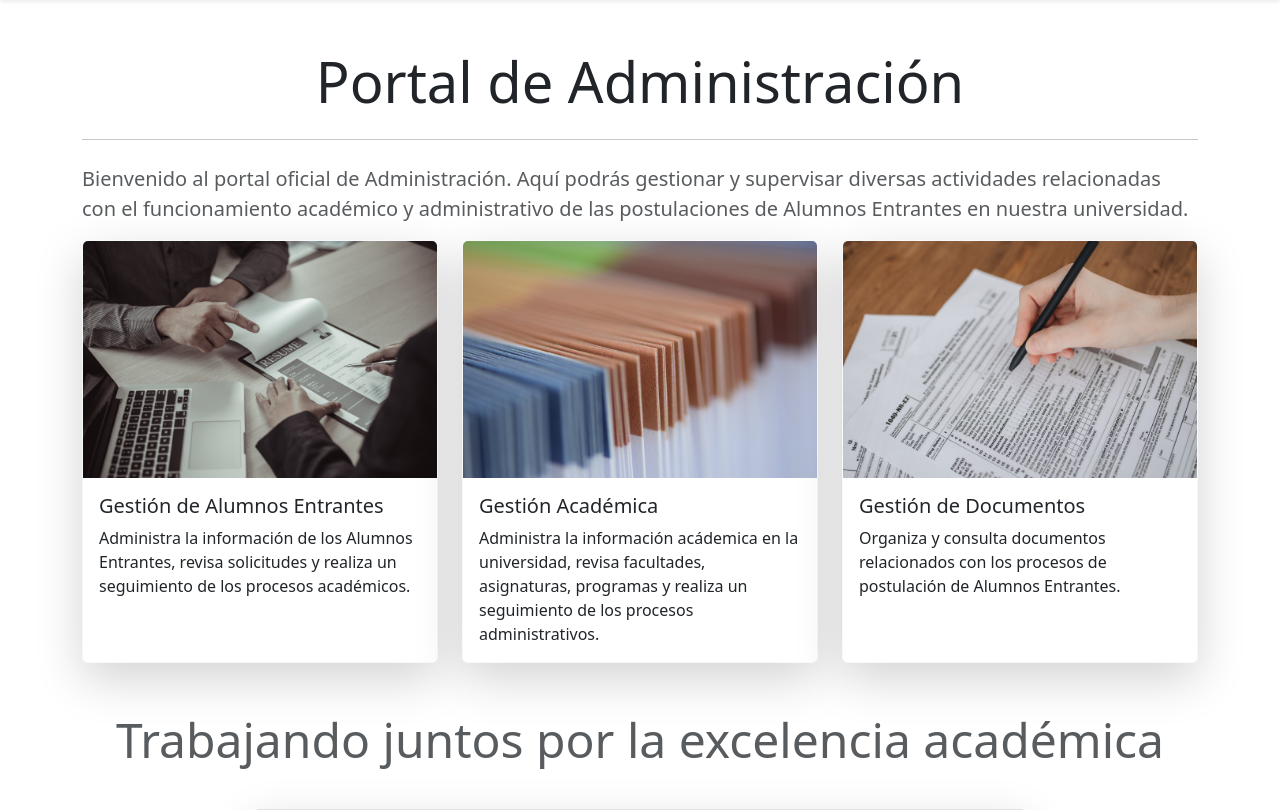
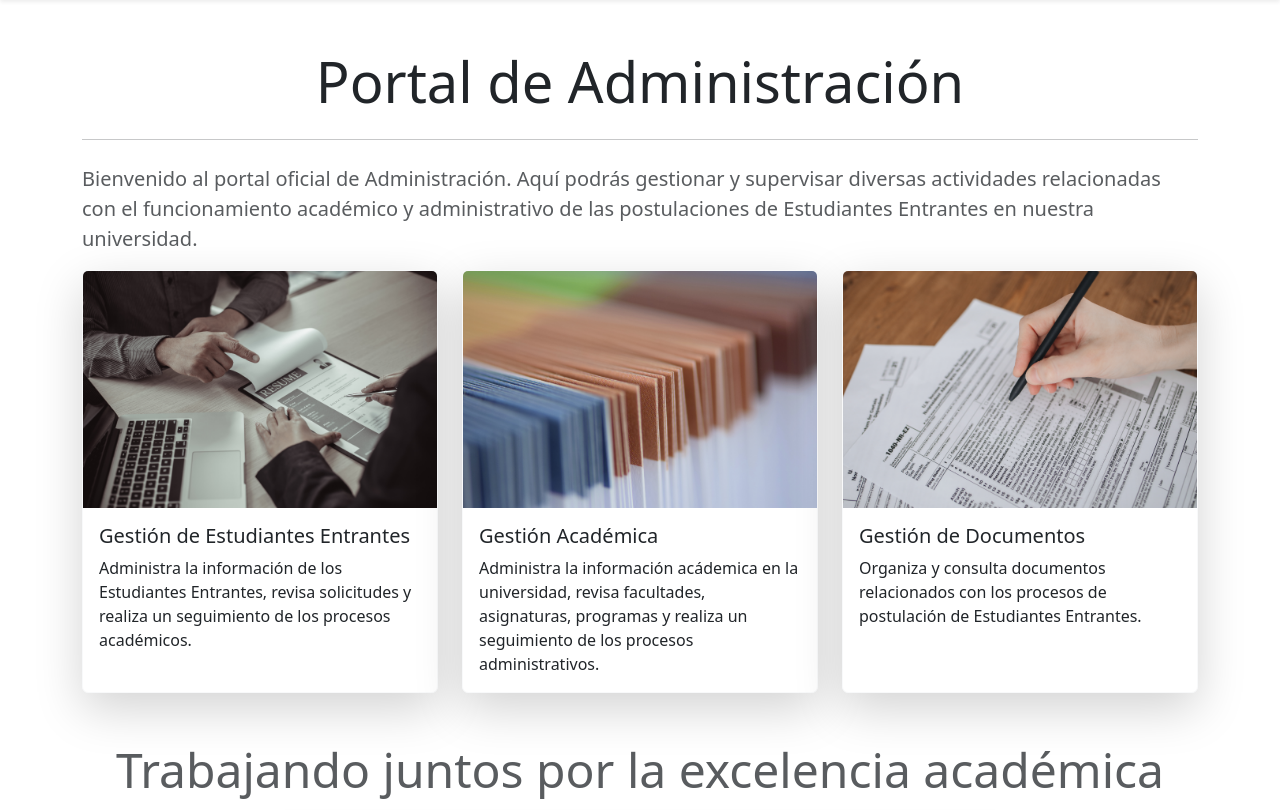
Before and after one commit to JoaquinManuelGonzalez/S.P.A.E.I.I-UNLP, a Flask app: page / in a window 1280 px wide. Shown: the part 104-914 px from the top of the page. Run offline with Flask 3, Linux system fonts and the light colour scheme; parts of the project's set-up code (start-up, migrations or seed data) failed here and were passed over; some libraries are stand-ins or nearby versions.

Commit message:
cambio término alumno por estudiante al menos en las partes más notorias

```diff
--- a/src/web/templates/alumnos/editar_alumno.html
+++ b/src/web/templates/alumnos/editar_alumno.html
@@ -168,7 +168,7 @@
 {% block content %}
 
   <div class="container mt-5">
-    <h1 class="display-4 mb-4 text-center text-dark">Editar Información del Alumno</h1>
+    <h1 class="display-4 mb-4 text-center text-dark">Editar Información del Estudiante</h1>
     <form method="POST" action="{{ url_for('alumnos_bp.actualizar_alumno', id_alumno=alumno.id) }}" enctype="multipart/form-data">
       {{ form.hidden_tag() }}
 
--- a/src/web/templates/alumnos/listar-alumnos.html
+++ b/src/web/templates/alumnos/listar-alumnos.html
@@ -1,10 +1,10 @@
 {% extends 'layout.html' %}
 
-{% block title %}Listado de Alumnos Entrantes{% endblock %}
+{% block title %}Listado de Estudiantes Entrantes{% endblock %}
 
 {% block content %}
 <div class="container py-5">
-  <h1 class="display-5 text-center mb-4">Listado de Alumnos</h1>
+  <h1 class="display-5 text-center mb-4">Listado de Estudiantes</h1>
   <hr class="mb-4">
 
   <!-- Filtros -->
--- a/src/web/templates/alumnos/ver-detalle-alumno.html
+++ b/src/web/templates/alumnos/ver-detalle-alumno.html
@@ -181,7 +181,7 @@
 {% block content %}
 <div class="container py-5">
     {% if check_permiso(session, 'admin') or check_permiso(session, 'punto_focal') %}
-        <h1 class="display-4 mb-4 text-center text-dark">Detalle del Alumno Entrante</h1>
+        <h1 class="display-4 mb-4 text-center text-dark">Detalle del Estudiante Entrante</h1>
     {% else %}
         <h1 class="display-4 mb-4 text-center text-dark">Información Personal</h1>
     {% endif %}
@@ -412,7 +412,7 @@
         {% if check_permiso(session, 'alumno') %}
             <a href="{{ url_for('alumnos_bp.solicitar_edicion', id_alumno=alumno.id) }}" class="btn btn-primary btn-custom mx-2">Solicitar Edición de Datos</a>
         {% elif check_permiso(session, 'admin') %}
-            <a href="{{ url_for('alumnos_bp.editar_alumno', id_alumno=alumno.id) }}" class="btn btn-primary btn-custom mx-2">Editar Alumno</a>
+            <a href="{{ url_for('alumnos_bp.editar_alumno', id_alumno=alumno.id) }}" class="btn btn-primary btn-custom mx-2">Editar Estudiante</a>
         {% endif %}
     </div>
 </div>
--- a/src/web/templates/components/navbar.html
+++ b/src/web/templates/components/navbar.html
@@ -42,7 +42,7 @@
             </li>
           {% endif %}
           <li class="nav-item active">
-            <a class="nav-link" href="{{ url_for('alumnos_bp.listar_alumnos') }}">Alumnos Entrantes</a>
+            <a class="nav-link" href="{{ url_for('alumnos_bp.listar_alumnos') }}">Estudiantes Entrantes</a>
           </li>
           {% if check_permiso(session, 'usuarios_listar') %}
             <li class="nav-item active">
--- a/src/web/templates/focal/focal_home.html
+++ b/src/web/templates/focal/focal_home.html
@@ -5,7 +5,7 @@
             <hr class="mb-4">
             <p class="lead text-muted">
                 Bienvenido al portal oficial para puntos focales de la Facultad de Informática.
-                Aquí podrás gestionar las postulaciones de alumnos entrantes interesados en cursar en su facultad, asi como informar a Presidencia sobre el estado de las mismas.
+                Aquí podrás gestionar las postulaciones de Estudiantes entrantes interesados en cursar en su facultad, asi como informar a Presidencia sobre el estado de las mismas.
             </p>
             TODO
             <!-- Cards para las actividades -->
@@ -57,7 +57,7 @@
                     En La Universidad Nacional de La Plata siempre serás bienvenido
                 </p>
                 <img src="{{ url_for('static', filename='images/unlp-2.jpg') }}"
-                     alt="Alumnos Internacionales"
+                     alt="Estudiantes Internacionales"
                      class="img-fluid rounded shadow-lg mt-4"
                      style="max-width: 90%; border: 3px solid #dee2e6; border-radius: 15px;">
             </div>
--- a/src/web/templates/home.html
+++ b/src/web/templates/home.html
@@ -9,10 +9,10 @@
 {% block content %}
     {% if get_rol_sesion(session) == "alumno" %}
         <div class="container py-5">
-            <h1 class="display-4 mb-4 text-center">Portal para Alumnos Entrantes</h1>
+            <h1 class="display-4 mb-4 text-center">Portal para Estudiantes Entrantes</h1>
             <hr class="mb-4">
             <p class="lead text-muted">
-                Bienvenido al portal oficial para alumnos internacionales que desean aprender y progresar en nuestra universidad.
+                Bienvenido al portal oficial para Estudiantes internacionales que desean aprender y progresar en nuestra universidad.
                 En este portal podrás gestionar diversas actividades importantes como:
             </p>
 
@@ -65,7 +65,7 @@
                     En La Universidad Nacional de La Plata siempre serás bienvenido
                 </p>
                 <img src="{{ url_for('static', filename='images/unlp-2.jpg') }}"
-                     alt="Alumnos Internacionales"
+                     alt="Estudiantes Internacionales"
                      class="img-fluid rounded shadow-lg mt-4"
                      style="max-width: 90%; border: 3px solid #dee2e6; border-radius: 15px;">
             </div>
@@ -77,7 +77,7 @@
             <h1 class="display-4 mb-4 text-center">Portal de Administración</h1>
             <hr class="mb-4">
             <p class="lead text-muted">
-                Bienvenido al portal oficial de Administración. Aquí podrás gestionar y supervisar diversas actividades relacionadas con el funcionamiento académico y administrativo de las postulaciones de Alumnos Entrantes en nuestra universidad.
+                Bienvenido al portal oficial de Administración. Aquí podrás gestionar y supervisar diversas actividades relacionadas con el funcionamiento académico y administrativo de las postulaciones de Estudiantes Entrantes en nuestra universidad.
             </p>
 
             <!-- Cards para actividades administrativas -->
@@ -86,11 +86,11 @@
                     <div class="card shadow-lg border-light h-100">
                         <img src="{{ url_for('static', filename='images/postulacion-image.png') }}"
                              class="card-img-top"
-                             alt="Gestión de Alumnos Entrantes">
+                             alt="Gestión de Estudiantes Entrantes">
                         <div class="card-body">
-                            <h5 class="card-title">Gestión de Alumnos Entrantes</h5>
+                            <h5 class="card-title">Gestión de Estudiantes Entrantes</h5>
                             <p class="card-text">
-                                Administra la información de los Alumnos Entrantes, revisa solicitudes y realiza un seguimiento de los procesos académicos.
+                                Administra la información de los Estudiantes Entrantes, revisa solicitudes y realiza un seguimiento de los procesos académicos.
                             </p>
                         </div>
                     </div>
@@ -116,7 +116,7 @@
                         <div class="card-body">
                             <h5 class="card-title">Gestión de Documentos</h5>
                             <p class="card-text">
-                                Organiza y consulta documentos relacionados con los procesos de postulación de Alumnos Entrantes.
+                                Organiza y consulta documentos relacionados con los procesos de postulación de Estudiantes Entrantes.
                             </p>
                         </div>
                     </div>
```
